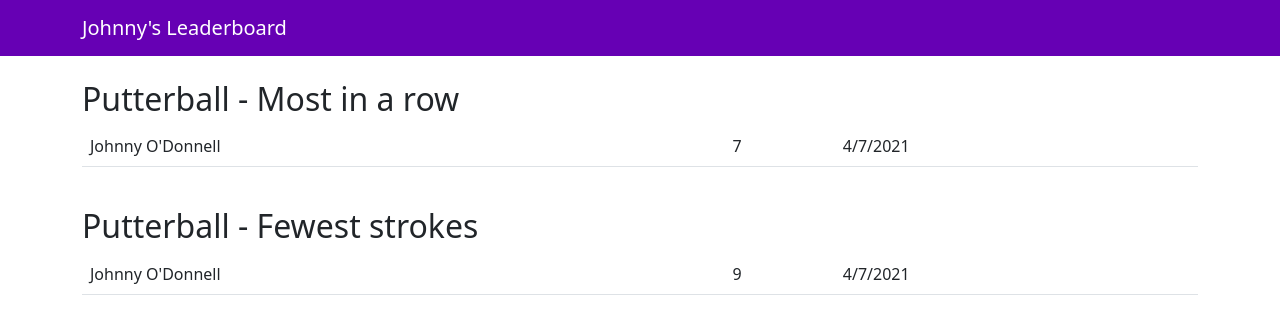
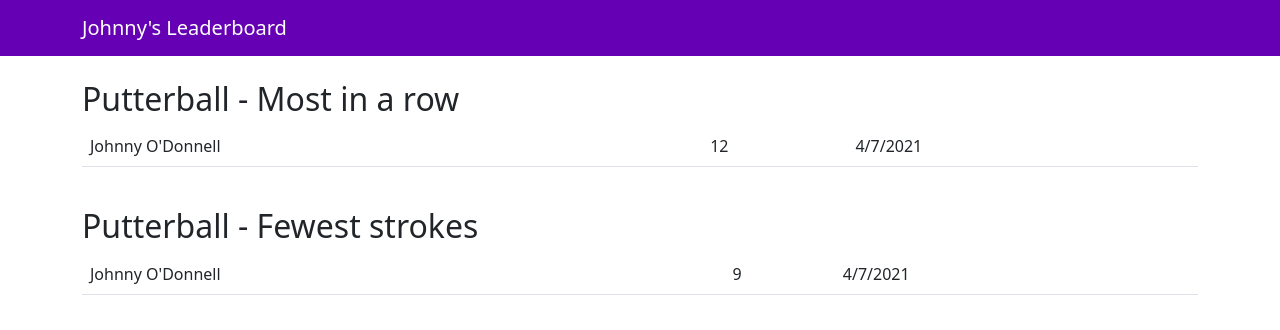
Before and after one commit to johnnyo-games/johnnyo-games.github.io, a Jekyll site: the page built from index.html, in a window 1280 px wide. Shown: the top 330 px of the page. Built offline with Jekyll 4.4.1, drawn with Linux system fonts in a browser that asks for light colours.

Commit message:
New Putterball most-in-a-row record for Johnny

```diff
--- a/index.html
+++ b/index.html
@@ -8,7 +8,7 @@ layout: default
     <tbody>
         <tr>
             <td>Johnny O'Donnell</td>
-            <td>7</td>
+            <td>12</td>
             <td>4/7/2021</td>
         </tr>
     </tbody>
```
